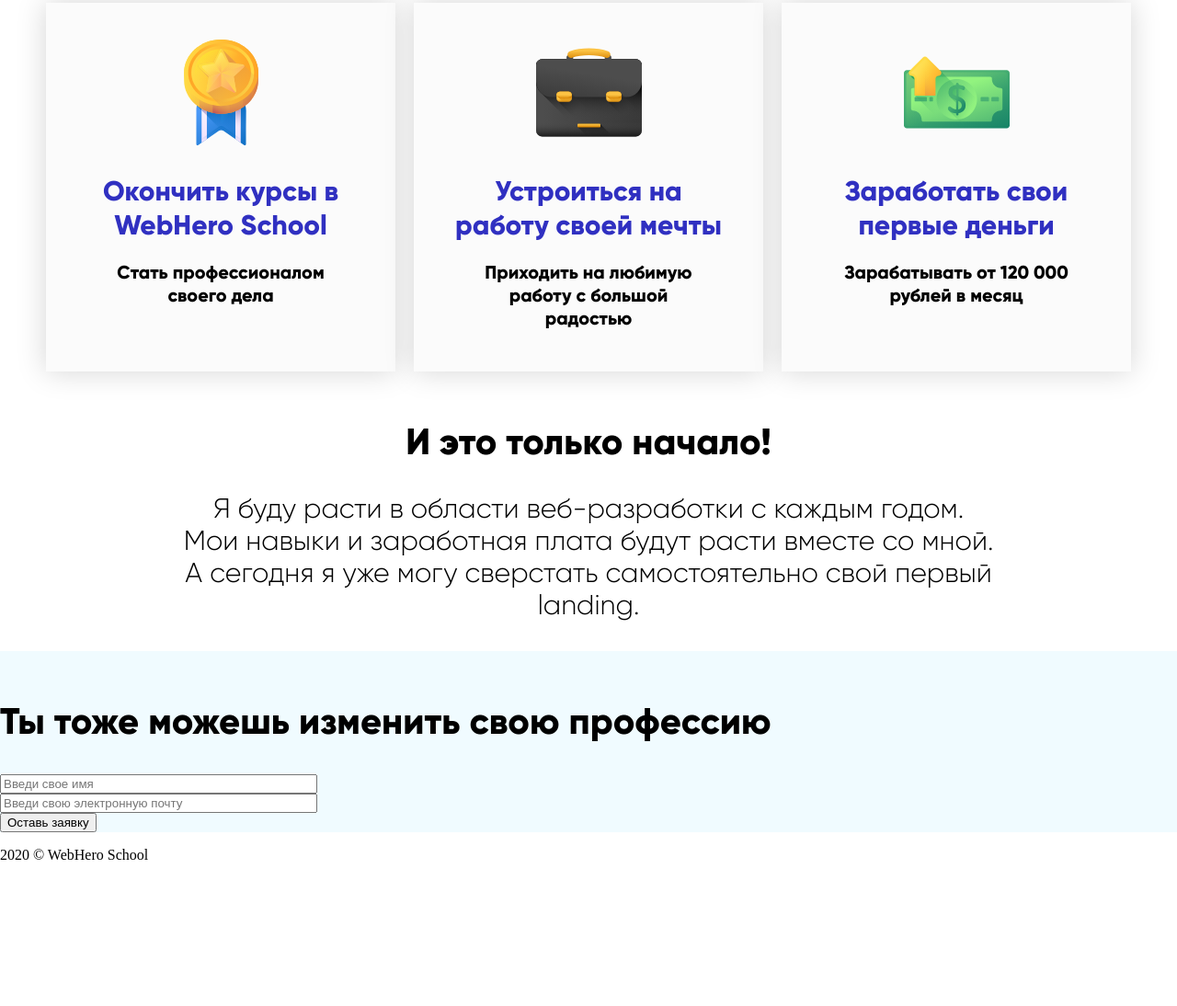
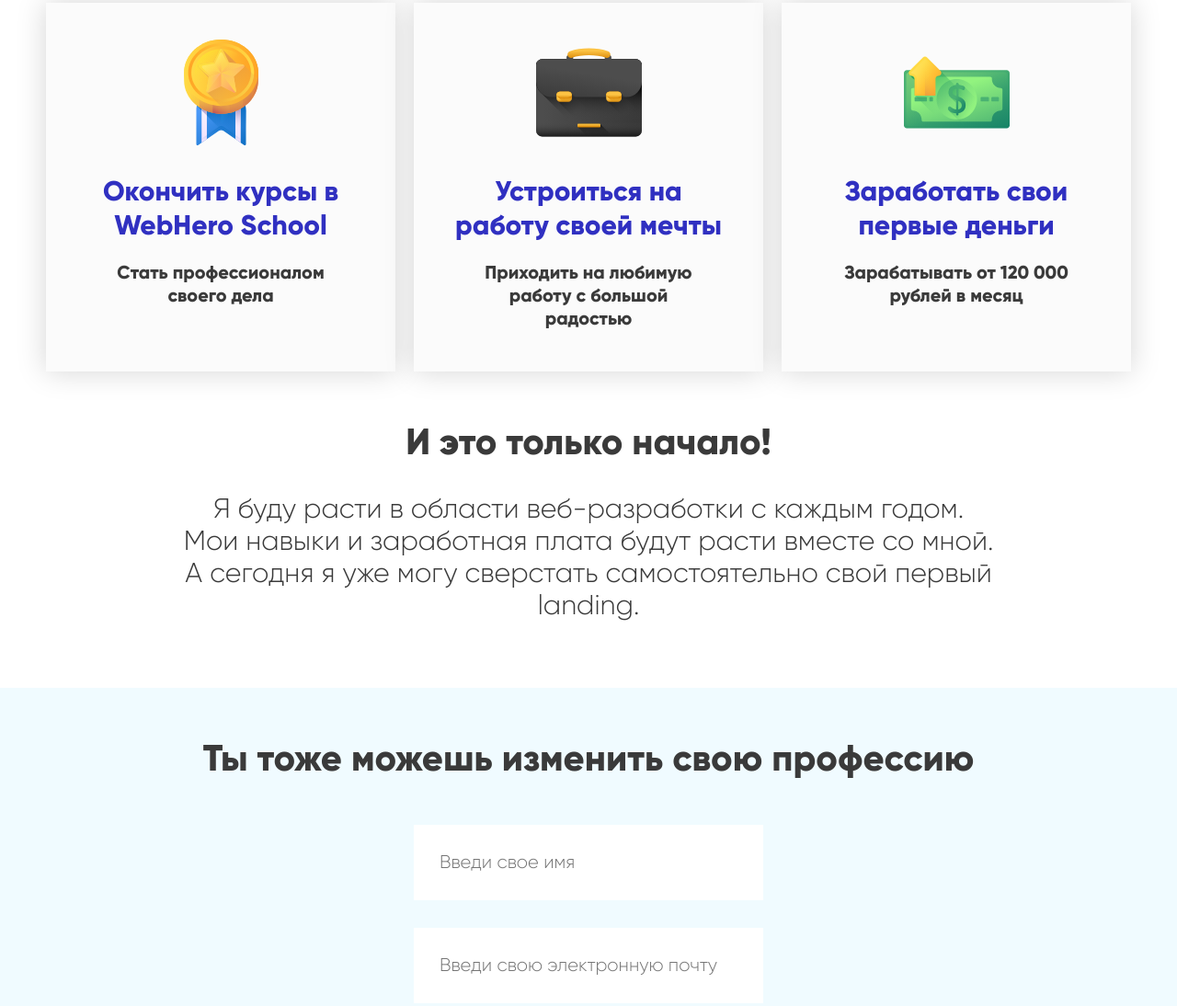
Before and after one commit to orlovaad/WebHero, a plain HTML site: page index.html in a window 1280 px wide. Shown: the part 1014-2108 px from the top of the page at 92% size. Before the commit the page ends 1969 px from the top, so only its background shows below. Drawn offline with Linux system fonts and the light colour scheme.

Commit message:
Request and footer

```diff
--- a/index.html
+++ b/index.html
@@ -55,19 +55,15 @@
 
     <div class="request">
       <h2 class="title">Ты тоже можешь изменить свою профессию</h2>
-      <div class="request__form">
-          <input type="text" size="40" placeholder="Введи свое имя">
-      </div>
-      <div class="request__form">
-        <input type="email" size="40" placeholder="Введи свою электронную почту">
-      </div>
+        <input type="text" size="40" placeholder="Введи свое имя" class="request__form">
+        <input type="email" size="40" placeholder="Введи свою электронную почту" class="request__form">
       <button class="form__button" href="#">Оставь заявку</button>
     </div>
 
   </div>
 
   <footer>
-    <p>2020  © WebHero School</p>
+    <p id="footer">2020  © WebHero School</p>
   </footer>
 
 </body>
--- a/style.css
+++ b/style.css
@@ -68,10 +68,6 @@ body {
   flex-shrink: 1;
 }
 
-.wrapper {
-  background: #fff;
-}
-
 /* Wrapper */
 .wrapper {
   display: flex;
@@ -83,6 +79,8 @@ body {
   font: 800 40px/49px Gilroy;
   margin-top: 55px;
   margin-bottom: 30px;
+  color: #3a3a3a;
+  text-align: center;
 }
 
 .plans {
@@ -117,23 +115,66 @@ body {
 .plans__text {
   font: 800 20px/25px Gilroy;
   padding: 0px 65px;
+  color: #3a3a3a;
 }
 
 .title-content {
   font: 300 30px/35px Gilroy;
   width: 70%;
   text-align: center;
-  margin: 0 16% 30px 16%;
+  margin: 0 16% 70px 16%;
+  color: #3a3a3a;
 }
 
 /* Rquest */
-
 .request {
   width: 100%;
   background: #f0fbff;
+  display: flex;
+  flex-direction: column;
+  align-items: center;
 }
 
+.request__form {
+  color: #878787;
+  font: 300 20px/23px Gilroy;
+  width: 350px;
+  height: 80px;
+  margin: 15px 0;
+  padding-left: 28px;
+  border: 0px;
+}
 
+.form__button {
+  font: 900 20px/24px Montserrat;
+  background: #ffda45;
+  text-align: center;
+  width: 380px;
+  height: 80px;
+  padding: 28px 90px;
+  transition: opacity .5s;
+  border: 0;
+  margin: 60px 0 70px;
+  }
+
+.header__button:hover {
+  opacity: .5;
+  cursor: pointer;
+}
+
+/* Footer */
+footer {
+  background: #00008b;
+  color: #fff;
+  font: normal 15px/18px Roboto;
+  height: 120px;
+  line-height: 120px;
+  padding-left: 9%;
+}
+
+#footer {
+  margin: 0;
+}
 
 /* Mobile version */
 @media (max-width: 1200px) {
@@ -145,7 +186,7 @@ body {
   }
 
   .header {
-    padding: 38px 13% 55px 13%;
+    padding: 44px 13% 55px 13%;
   }
 
   .header__main {
@@ -193,6 +234,7 @@ body {
     line-height: 25px;
     margin-top: 45px;
     margin-bottom: 20px;
+    padding: 0 10px;
   }
 
   .plans {
@@ -229,7 +271,40 @@ body {
   .title-content {
     font-size: 18px;
     line-height: 21px;
-    margin: 10px 10% 30px 10%;
+    margin: 10px 10% 55px;
+  }
+
+  /* Rquest */
+  .request__form {
+    font-size: 10px;
+    line-height: 12px;
+    width: 241px;
+    height: 45px;
+    margin: 5px 0;
+    padding-left: 17px;
+  }
+
+  .form__button {
+    font-size: 10px;
+    line-height: 12px;
+    width: 260px;
+    height: 45px;
+    margin-bottom: 45px;
+    padding: 17px 80px;
+    margin: 23px 0 40px;
+  }
+
+  .header__button:hover {
+    opacity: .5;
+    cursor: pointer;
+  }
+
+/* Footer */
+  footer {
+    font-size: 10px;
+    line-height: 12px;
+    height: 60px;
+    line-height: 60px;
   }
 
 @media (min-width: 800px) {
```
